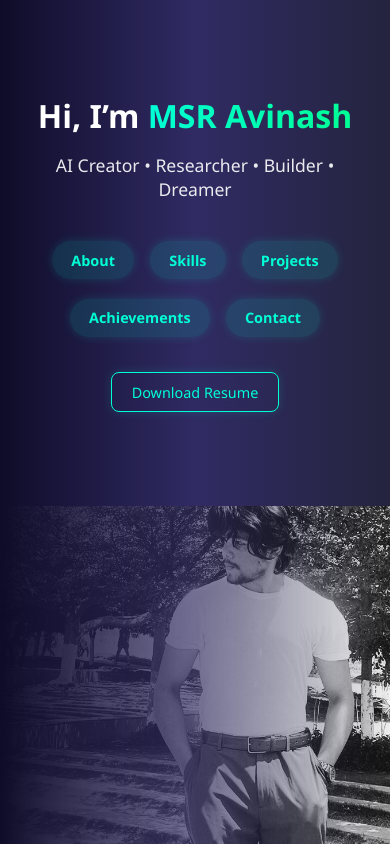
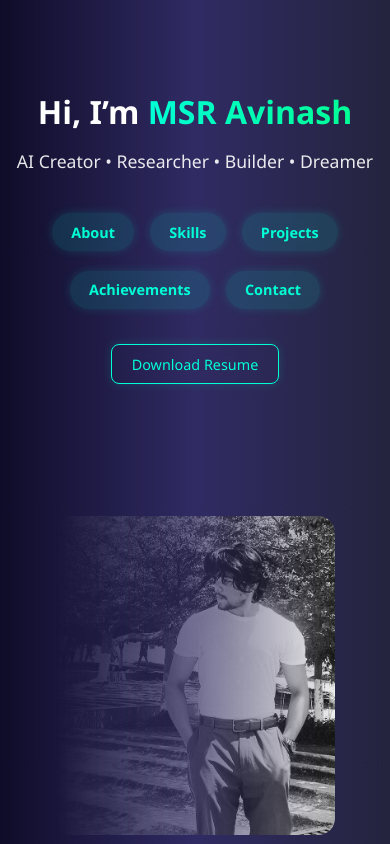
Before and after one commit to Ashx098/Portfolio, a React (Vite) app: page / in a window 390 px wide. Built offline with nearby package versions, Linux system fonts and the light colour scheme.

Commit message:
Fix: Adjusted hero image for better mobile responsiveness

```diff
--- a/src/styles/HeroSection.css
+++ b/src/styles/HeroSection.css
@@ -181,3 +181,31 @@ section {
   color: #0f0c29;
   box-shadow: 0 0 15px #00ffd5aa;
 }
+
+@media (max-width: 768px) {
+  .hero-wrapper {
+    flex-direction: column;
+    text-align: center;
+  }
+
+  .hero-left {
+    padding: 1rem;
+  }
+
+  .hero-right {
+    margin-top: 2rem;
+  }
+
+  .hero-img {
+    width: 80%;
+    max-width: 280px;
+    height: auto;
+    object-fit: cover;
+    border-radius: 1rem;
+  }
+}
+
+
+.hero-img {
+  object-position: top center;
+}
```
Also changed, not shown: 1 other file (tests, documents, lock files or other folders).
